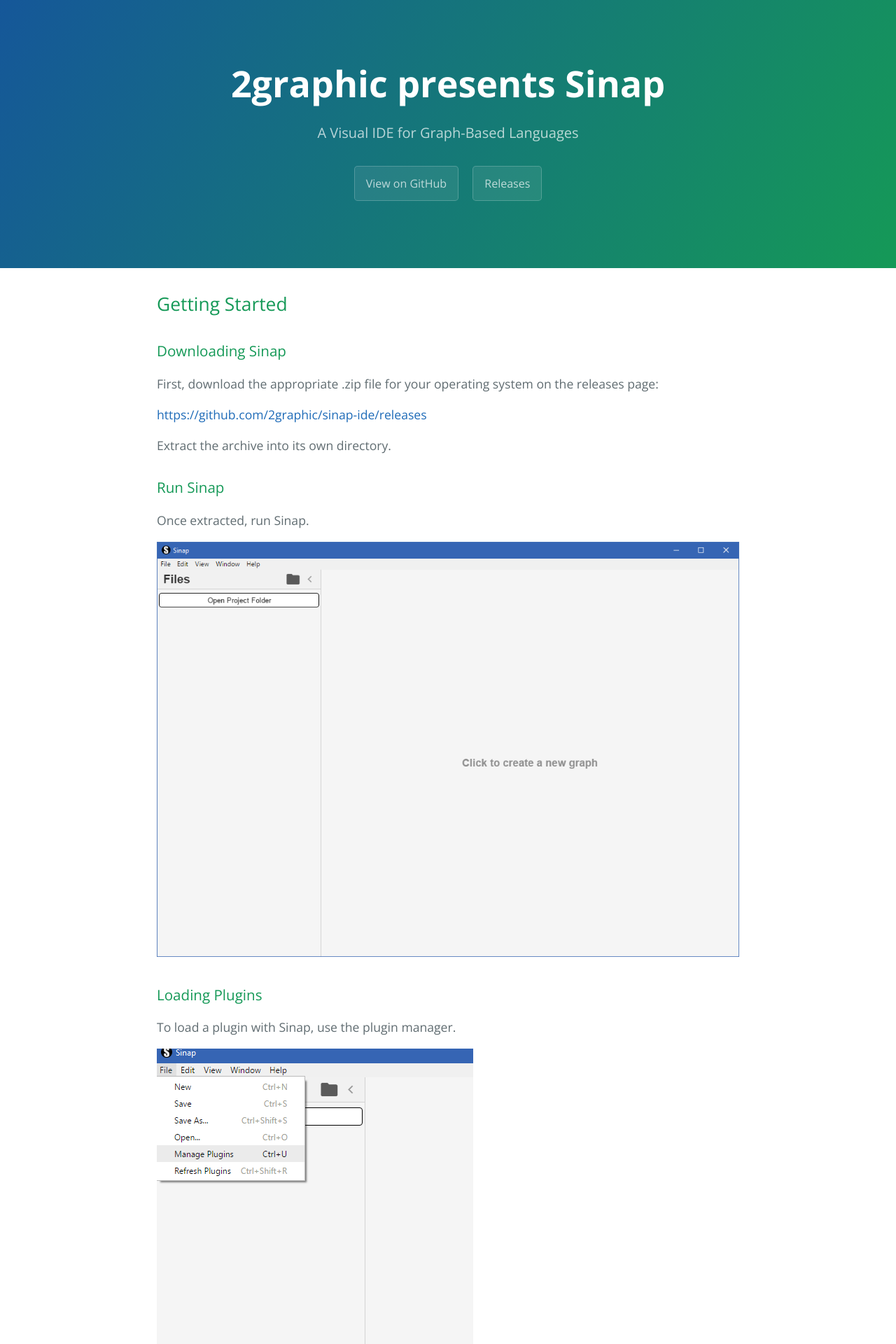
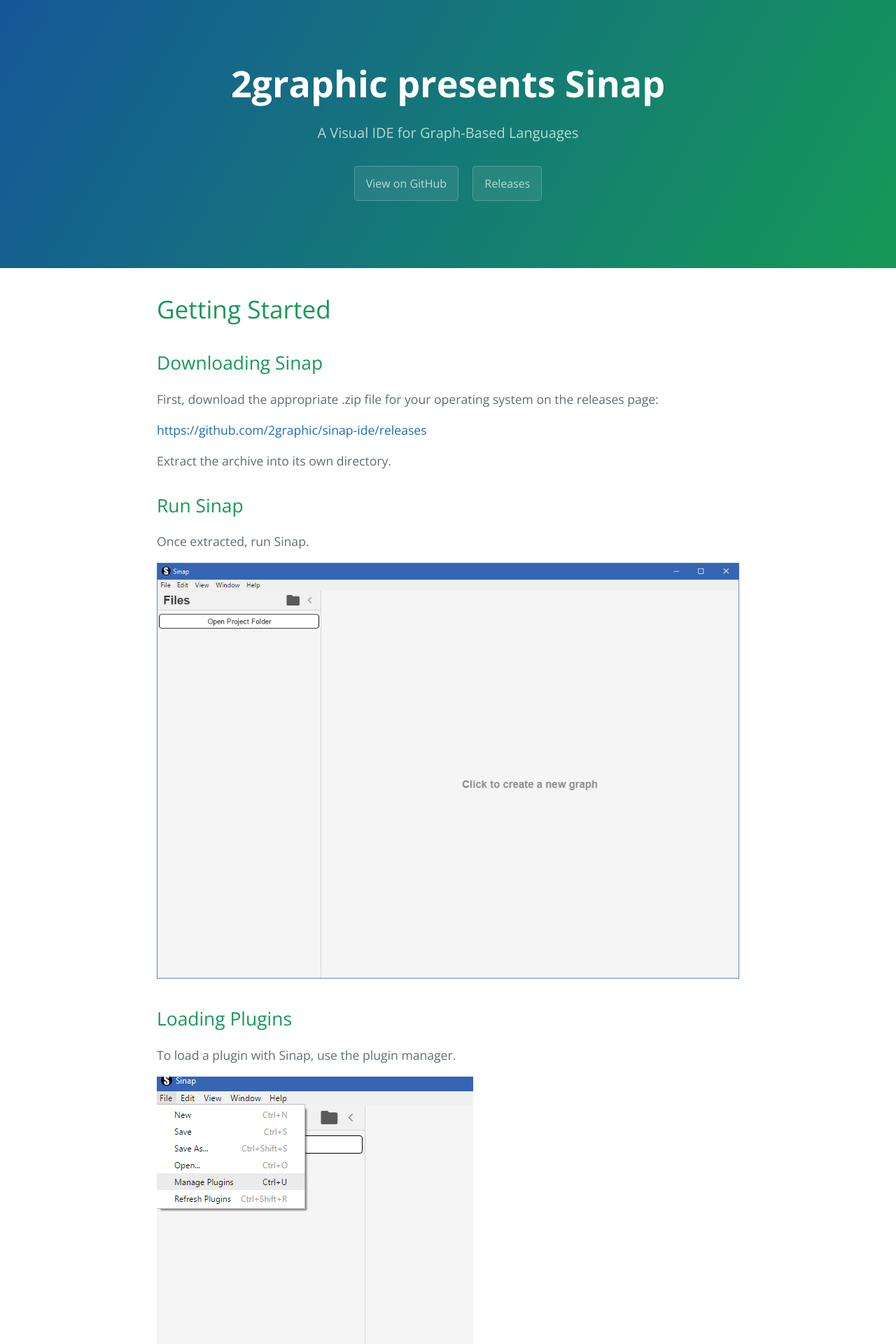
Before and after one commit to 2graphic/2graphic.github.io, a Jekyll site: the page built from start.markdown, in a window 1280 px wide. Shown: the top 1920 px of the page at 70% size. Built offline with Jekyll 4.4.1, drawn with Linux system fonts in a browser that asks for light colours.

Commit message:
change headers

````diff
--- a/start.markdown
+++ b/start.markdown
@@ -4,9 +4,9 @@
 permalink: /getting-started/
 ---
 
-## Getting Started
+# Getting Started
 
-### Downloading Sinap
+## Downloading Sinap
 
 First, download the appropriate .zip file for your operating system on the releases page:
 
@@ -14,13 +14,13 @@
 
 Extract the archive into its own directory.
 
-### Run Sinap
+## Run Sinap
 
 Once extracted, run Sinap.
 
 ![initial screen](/assets/tutorial/001_initial_screen.png)
 
-### Loading Plugins
+## Loading Plugins
 
 To load a plugin with Sinap, use the plugin manager.
 
@@ -28,7 +28,7 @@
 
 ![plugin manager](/assets/tutorial/003_import_plugins.png)
 
-#### Detour
+### Detour
 
 Currently, plugins have to be cloned from GitHub. However, a plugin can be packaged into
 a .zip file and loaded into Sinap using the file.
@@ -40,7 +40,7 @@
 $ git clone https://github.com/2graphic/nfa-plugin
 ```
 
-### Creating a new document
+## Creating a new document
 
 Pretty self explanitory.
 
@@ -50,14 +50,14 @@
 
 ![new project manager](/assets/tutorial/005_new_dialog.png)
 
-### Editing the graph
+## Editing the graph
 
 ![blank canvas](/assets/tutorial/006_new_example.png)
 
 Creating nodes can be done by double clicking the canvas. Creating edges can be done
 by clicking and dragging from node to node only if the anchor point is visible.
 
-### Interpreting the graph
+## Interpreting the graph
 
 ![blank canvas](/assets/tutorial/007_example_editing.png)
 
@@ -65,7 +65,7 @@
 of the screen. There is also support for stepping through and viewing the various steps of
 the computation to the right of the input panel.
 
-### Unit testing
+## Unit testing
 
 Unit testing can be done via the Unit Test panel at the bottom. Click on the Unit Tests icon
 to bring it up.
````
